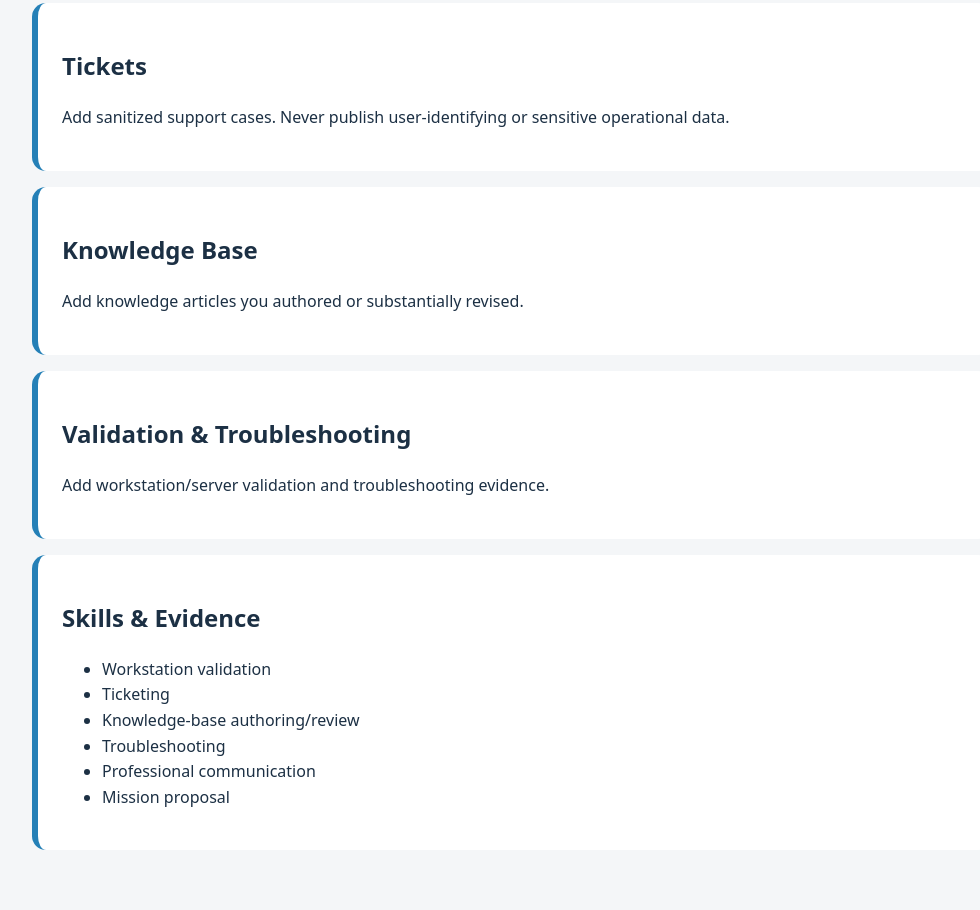
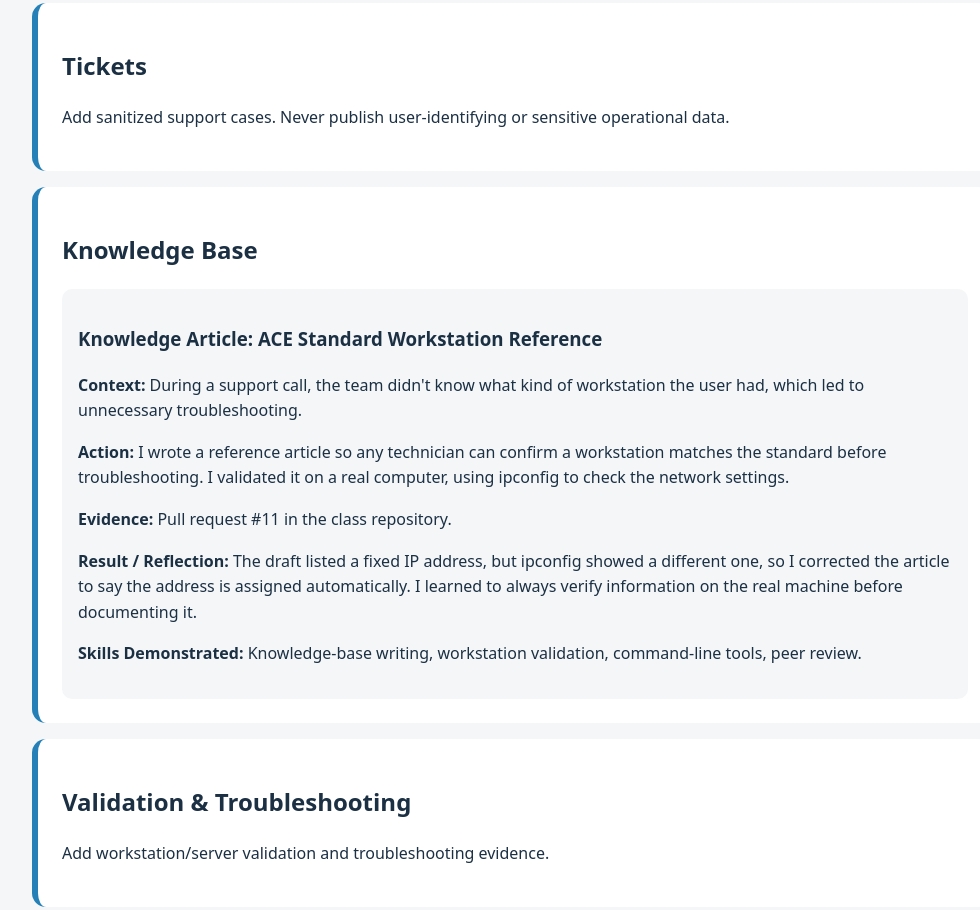
Before and after one commit to ACE-K2009/cit-205-portfolio, a plain HTML site: page index.html in a window 1280 px wide. Shown: the part 1240-2150 px from the top of the page, without its empty margins (128-1108 px from the left). Drawn offline with Linux system fonts and the light colour scheme.

Commit message:
Add files via upload

```diff
--- a/index.html
+++ b/index.html
@@ -12,7 +12,12 @@
 <p><strong>Result / Reflection:</strong> The problem improved, but some areas are still unreliable. I learned to stay within my access level and escalate to the right people. Next time, I would submit a formal ticket with the location, time, and number of users affected, so the issue is tracked and documented.</p>
 <p><strong>Skills Demonstrated:</strong> Problem identification, escalation, professional communication, mission proposal writing.</p></article></section>
 <section id="tickets"><h2>Tickets</h2><p>Add sanitized support cases. Never publish user-identifying or sensitive operational data.</p></section>
-<section id="knowledge"><h2>Knowledge Base</h2><p>Add knowledge articles you authored or substantially revised.</p></section>
+<section id="knowledge"><h2>Knowledge Base</h2><article><h3>Knowledge Article: ACE Standard Workstation Reference</h3>
+<p><strong>Context:</strong> During a support call, the team didn't know what kind of workstation the user had, which led to unnecessary troubleshooting.</p>
+<p><strong>Action:</strong> I wrote a reference article so any technician can confirm a workstation matches the standard before troubleshooting. I validated it on a real computer, using ipconfig to check the network settings.</p>
+<p><strong>Evidence:</strong> Pull request #11 in the class repository.</p>
+<p><strong>Result / Reflection:</strong> The draft listed a fixed IP address, but ipconfig showed a different one, so I corrected the article to say the address is assigned automatically. I learned to always verify information on the real machine before documenting it.</p>
+<p><strong>Skills Demonstrated:</strong> Knowledge-base writing, workstation validation, command-line tools, peer review.</p></article></section>
 <section id="validation"><h2>Validation & Troubleshooting</h2><p>Add workstation/server validation and troubleshooting evidence.</p></section>
 <section id="skills"><h2>Skills & Evidence</h2><ul><li>Workstation validation</li><li>Ticketing</li><li>Knowledge-base authoring/review</li><li>Troubleshooting</li><li>Professional communication</li><li>Mission proposal</li></ul></section>
 </main><footer><p>Built as part of CIT 205 • ACE Support Command</p></footer></body></html>
```
